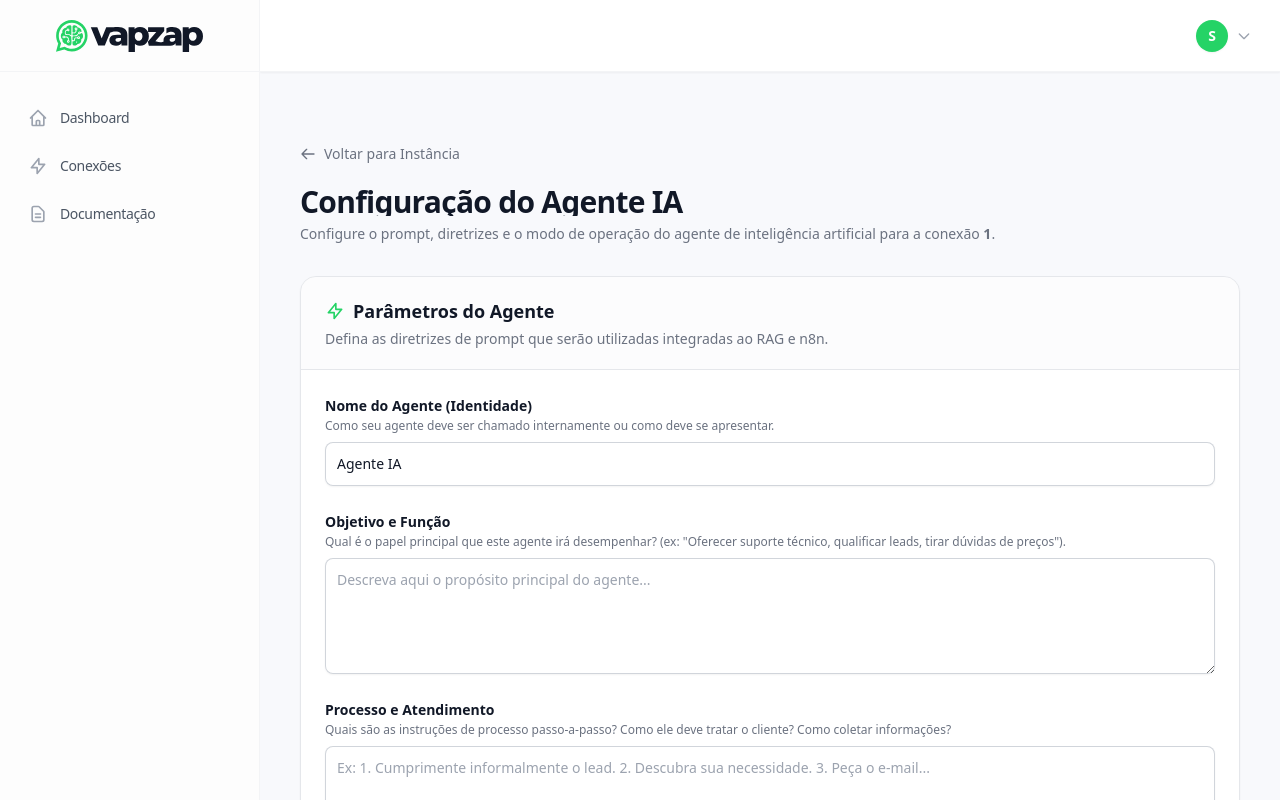
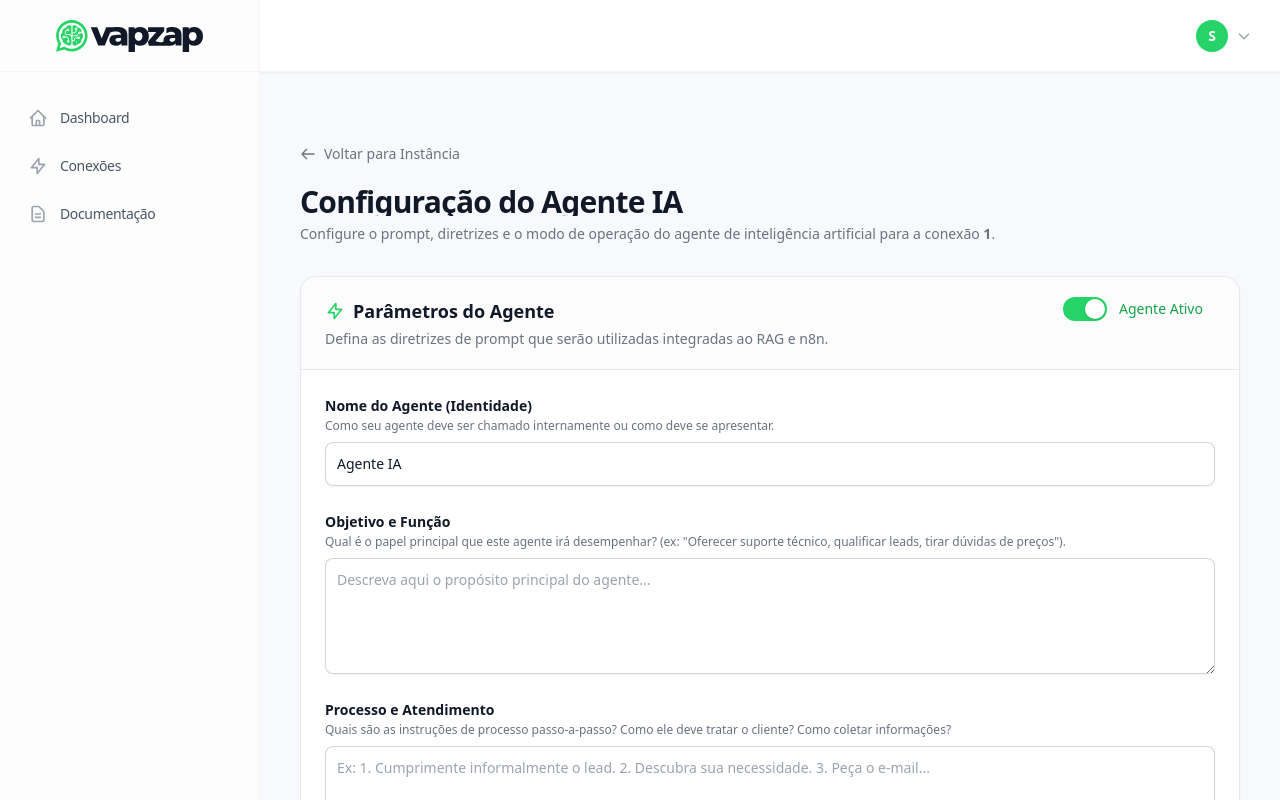
Before and after one commit to gestordeveloper/vapzap-front, a Vue app: page /dashboard/instance/1/agent in a window 1280 px wide. Built offline with nearby package versions, Linux system fonts and the light colour scheme; no server answers; sample sign-in values are in the browser's storage.

Commit message:
feat: adiciona botao para ativar/desativar agente IA

```diff
--- a/src/views/AgentConfig.vue
+++ b/src/views/AgentConfig.vue
@@ -11,6 +11,7 @@ const agentName = ref('Agente IA');
 const objective = ref('');
 const processText = ref('');
 const observations = ref('');
+const isActive = ref(true);
 
 const loading = ref(true);
 const isSaving = ref(false);
@@ -29,6 +30,7 @@ const fetchAgent = async () => {
       objective.value = agent.objective || '';
       processText.value = agent.process || '';
       observations.value = agent.observations || '';
+      if (agent.isActive !== undefined) isActive.value = agent.isActive;
     }
   } catch (err) {
     if (err.response && err.response.status === 401) {
@@ -52,7 +54,8 @@ const saveAgent = async () => {
          agentName: agentName.value,
          objective: objective.value,
          process: processText.value,
-         observations: observations.value
+         observations: observations.value,
+         isActive: isActive.value
        },
        { headers: { Authorization: `Bearer ${token}` }}
     );
@@ -101,12 +104,24 @@ onMounted(() => {
 
       <div v-else class="space-y-8">
          <div class="bg-white rounded-2xl shadow-sm border border-gray-200 overflow-hidden">
-            <div class="px-6 py-5 border-b border-gray-200 bg-gray-50/50">
-               <h3 class="text-lg font-semibold text-gray-900 flex items-center gap-2">
-                 <svg class="w-5 h-5 text-whatsapp" fill="none" viewBox="0 0 24 24" stroke="currentColor"><path stroke-linecap="round" stroke-linejoin="round" stroke-width="2" d="M13 10V3L4 14h7v7l9-11h-7z"/></svg>
-                 Parâmetros do Agente
-               </h3>
-               <p class="text-sm text-gray-500 mt-1">Defina as diretrizes de prompt que serão utilizadas integradas ao RAG e n8n.</p>
+            <div class="px-6 py-5 border-b border-gray-200 bg-gray-50/50 flex justify-between items-center sm:flex-row flex-col sm:items-start text-center sm:text-left">
+               <div>
+                  <h3 class="text-lg font-semibold text-gray-900 flex items-center justify-center sm:justify-start gap-2">
+                    <svg class="w-5 h-5 text-whatsapp" fill="none" viewBox="0 0 24 24" stroke="currentColor"><path stroke-linecap="round" stroke-linejoin="round" stroke-width="2" d="M13 10V3L4 14h7v7l9-11h-7z"/></svg>
+                    Parâmetros do Agente
+                  </h3>
+                  <p class="text-sm text-gray-500 mt-1">Defina as diretrizes de prompt que serão utilizadas integradas ao RAG e n8n.</p>
+               </div>
+               <div class="mt-4 sm:mt-0 flex items-center">
+                  <button type="button" @click="isActive = !isActive" :class="isActive ? 'bg-whatsapp' : 'bg-gray-200'" class="relative inline-flex h-6 w-11 flex-shrink-0 cursor-pointer rounded-full border-2 border-transparent transition-colors duration-200 ease-in-out focus:outline-none focus:ring-2 focus:ring-whatsapp focus:ring-offset-2" role="switch" :aria-checked="isActive">
+                    <span class="sr-only">Ativar Agente</span>
+                    <span aria-hidden="true" :class="isActive ? 'translate-x-5' : 'translate-x-0'" class="pointer-events-none inline-block h-5 w-5 transform rounded-full bg-white shadow ring-0 transition duration-200 ease-in-out"></span>
+                  </button>
+                  <span class="ml-3 text-sm font-medium text-gray-900 w-24 text-left" id="agent-active-label">
+                     <span v-if="isActive" class="text-green-600">Agente Ativo</span>
+                     <span v-else class="text-gray-500">Inativo</span>
+                  </span>
+               </div>
             </div>
 
             <div class="p-6 space-y-6 flex flex-col">
```
